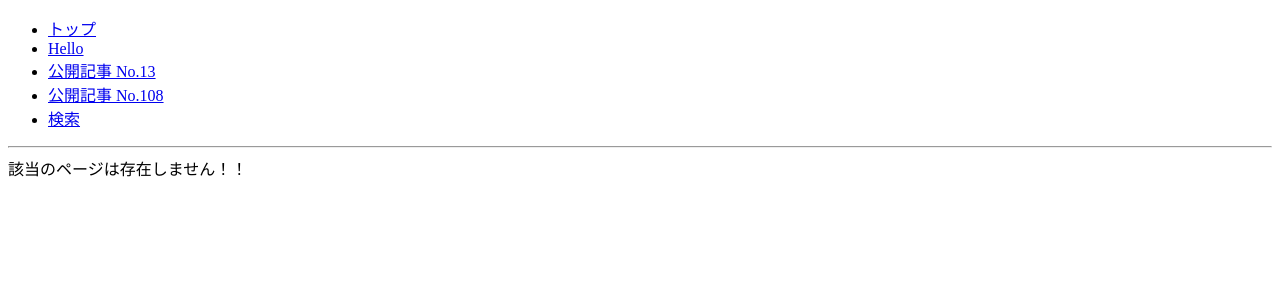
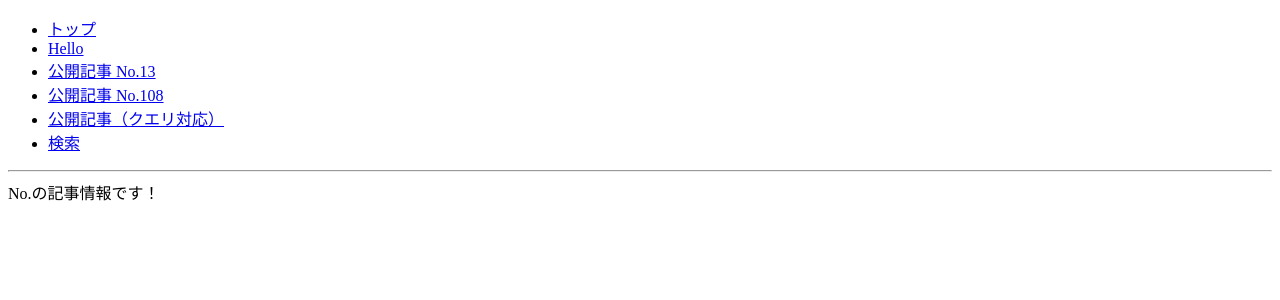
Before and after one commit to nekketsu2010/quick-react, a JavaScript app: page /article in a window 1280 px wide. Shown: the top 300 px of the page. Built offline with nearby package versions, Linux system fonts and the light colour scheme.

Commit message:
feature: クエリでパラメータを取得するMyQueryArticleを作成した。

```diff
--- a/src/App.js
+++ b/src/App.js
@@ -15,6 +15,7 @@ export default function App() {
         <li><NavLink className={ isCurrent } to="/hello">Hello</NavLink></li>
         <li><NavLink className={ isCurrent } to="/article/13">公開記事 No.13</NavLink></li>
         <li><NavLink className={ isCurrent } to="/article/108">公開記事 No.108</NavLink></li>
+        <li><NavLink className={ isCurrent } to="/article/?id=108">公開記事（クエリ対応）</NavLink></li>
         <li><NavLink className={ isCurrent } to="/search/hello/whats/your/name">検索</NavLink></li>
       </ul>
       <hr />
--- /dev/null
+++ b/src/MyQueryArticle.js
@@ -0,0 +1,7 @@
+import { useSearchParams } from 'react-router-dom';
+
+export default function MyQueryArticle() {
+    // a. クエリ情報を取得
+    const [params, setParams] = useSearchParams();
+    return <div>No.{params.get('id')}の記事情報です！</div>
+}
--- a/src/index.js
+++ b/src/index.js
@@ -12,6 +12,7 @@ import MyTop from './MyTop';
 import MyHello from './MyHello';
 import MyArticle from './MyArticle';
 import MySearch from './MySearch';
+import MyQueryArticle from './MyQueryArticle';
 import NotFound from './NotFound';
 // b. ルート情報を宣言
 const router = createBrowserRouter(
@@ -22,6 +23,7 @@ const router = createBrowserRouter(
         <Route index element={<MyTop />} />
         <Route path='hello' element={<MyHello />} />
         <Route path='article/:id' element={<MyArticle />} />
+        <Route path='article' element={<MyQueryArticle />} />
         <Route path='search/*' element={<MySearch />} />
         <Route path='*' element={<NotFound />} />
       </Route>
```
